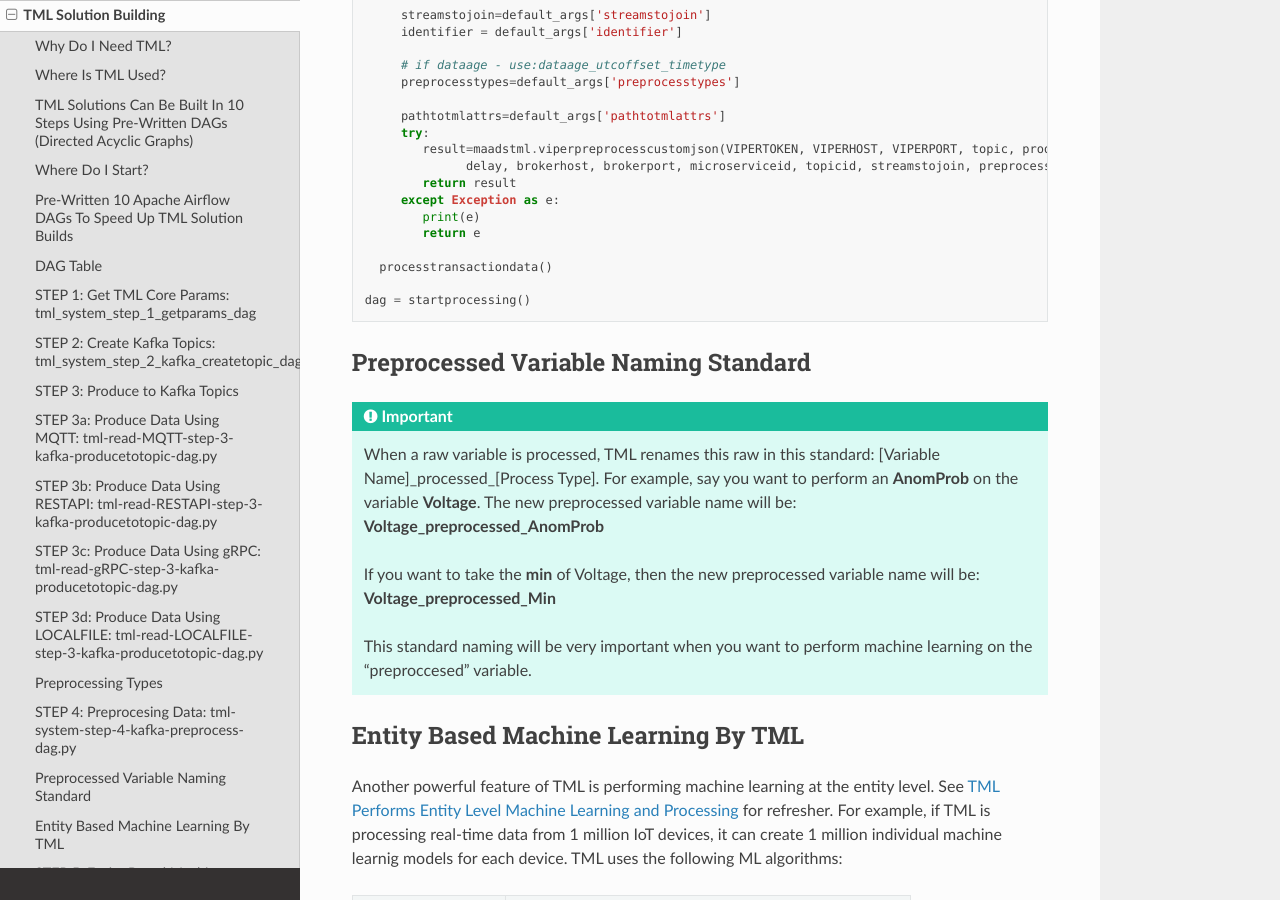
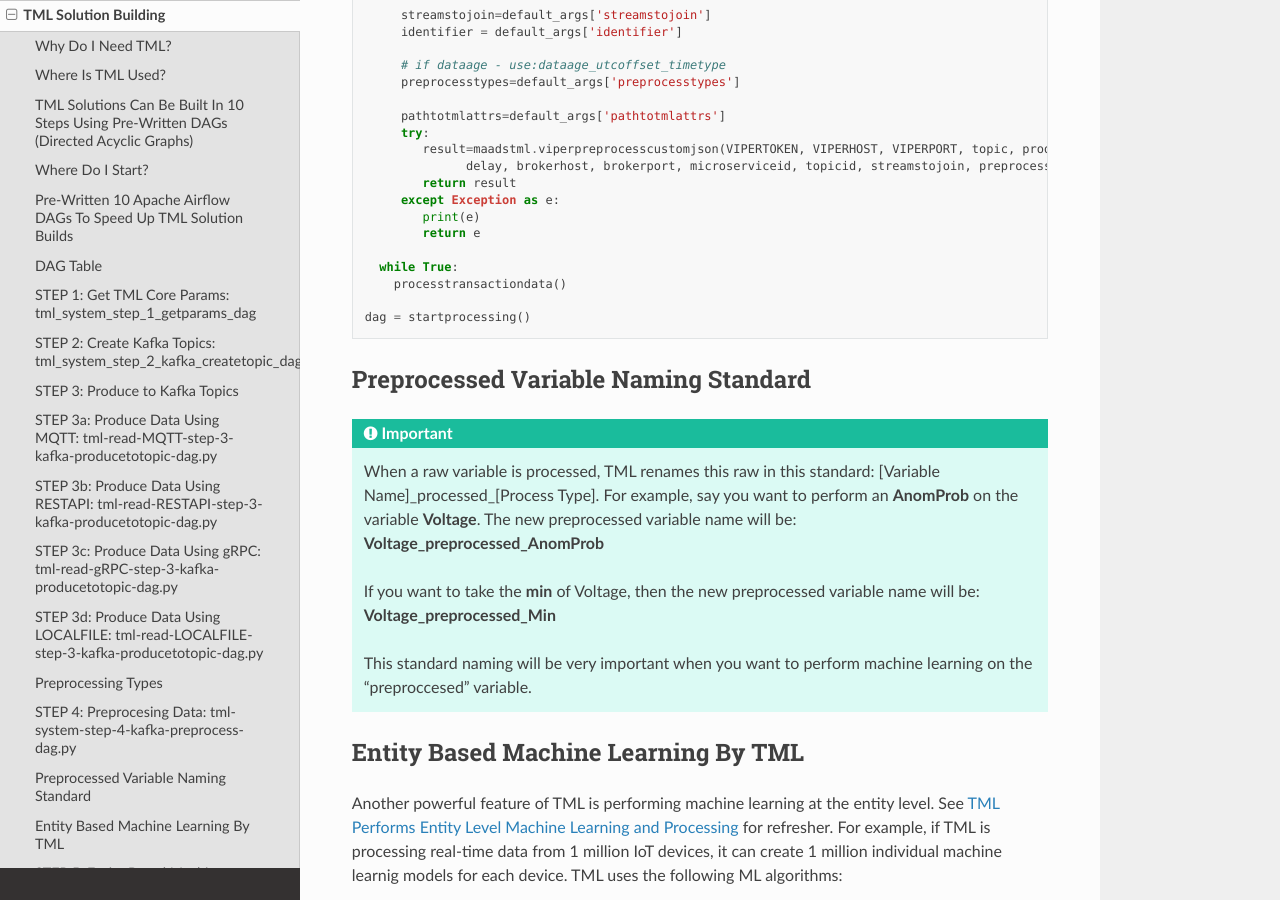
Before and after one commit to smaurice101/readthedocs, a Sphinx documentation site: the page built from docs/source/tmlbuilds.rst, in a window 1280 px wide and 900 px high, scrolled down 18062 px. Built offline with Sphinx 7.4.7 and the Read the Docs theme 2.0.0, drawn with Linux system fonts in a browser that asks for light colours.

Commit message:
Update tmlbuilds.rst

```diff
--- a/docs/source/tmlbuilds.rst
+++ b/docs/source/tmlbuilds.rst
@@ -1039,7 +1039,8 @@
            print(e)
            return e
 
-     processtransactiondata()
+     while True:
+       processtransactiondata()
 
    dag = startprocessing()
 
@@ -1226,8 +1227,8 @@
                                           deploy,modelruns,modelsearchtuner,HPDEPORT,offset,islogistic,
                                           brokerhost,brokerport,networktimeout,microserviceid,topicid,maintopic,
                                           independentvariables,dependentvariable,rollbackoffsets,fullpathtotrainingdata,processlogic,identifier)
-
-      performSupervisedMachineLearning(maintopic)
+      while True:
+        performSupervisedMachineLearning(maintopic)
 
     dag = startmachinelearning()
 
```
